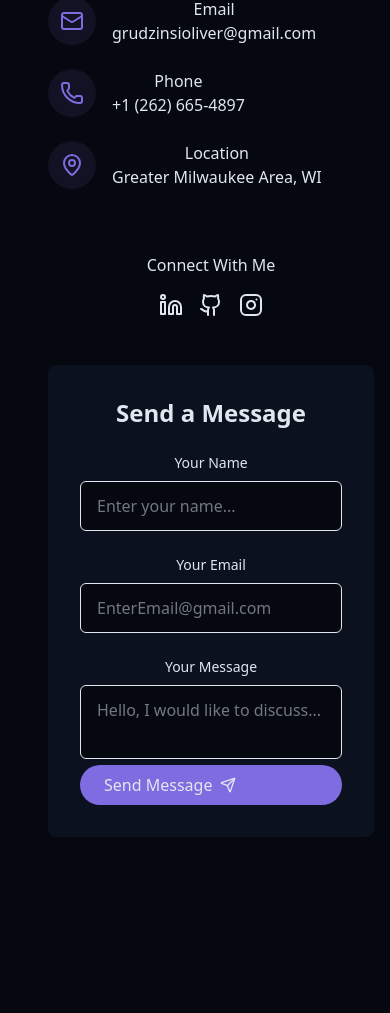
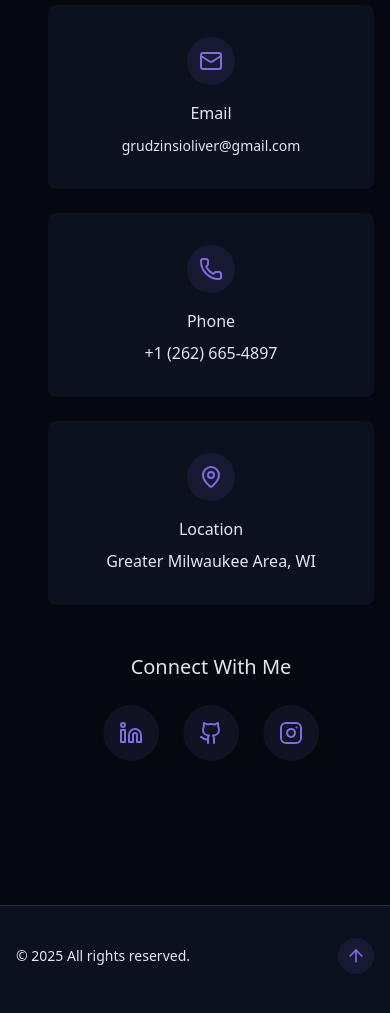
Before and after one commit to grudzinskio/Personal_Website, a React (Vite) app: page / in a window 390 px wide. Shown: the part 4989-6002 px from the top of the page. Before the commit the page ends 5922 px from the top, so only its background shows below. Built offline with nearby package versions, Linux system fonts and the light colour scheme.

Commit message:
pretty much finished full template

```diff
--- a/src/components/ContactSection.jsx
+++ b/src/components/ContactSection.jsx
@@ -1,146 +1,95 @@
-import { Github, Instagram, Linkedin, Mail, MapPin, Phone, Send } from "lucide-react";
-import { cn } from "@/lib/utils";
+import { Github, Instagram, Linkedin, Mail, MapPin, Phone } from "lucide-react";
+
 export const ContactSection = () => {
-
-    const handleSubmit = (e) => {
-        e.preventDefault();
-        setTimeout(() => {}, 1500)
-    }
-
     return (
         <section id="contact" className="py-24 px-4 relative bg-secondary/30">
-            <div className="container mx-auto max-w-5xl">
-                <h2 className="text-3xl md:text-4xl font-bol d mb-4 text-center">
-                    Get In <span className="text-primary"> Touch</span>
+            <div className="container mx-auto max-w-4xl">
+                <h2 className="text-3xl md:text-4xl font-bold mb-4 text-center">
+                    Get In <span className="text-primary">Touch</span>
                 </h2>
 
                 <p className="text-center text-muted-foreground mb-12 max-w-2xl mx-auto">
-                    Im always open to discussing new projects, creative ideas, or opportunities to be part of your visions. Feel free to reach out to me!
+                    I'm always open to discussing new projects, creative ideas, or opportunities to be part of your visions. Feel free to reach out to me!
                 </p>
 
-                <div className="grid grid-cols-1 md:grid-cols-2 gap-12">
-                    <div className="space-y-8">
-                        <h3 className="text-2xl font-semibold mb-6">Contact Information</h3>
+                <div className="max-w-3xl mx-auto">
+                    <h3 className="text-2xl font-semibold mb-8 text-center">Contact Information</h3>
 
-
-                        <div className="space-y-6 justify-center">
-                            <div className="flex items-start space-x-4">
+                    <div className="grid grid-cols-1 sm:grid-cols-2 lg:grid-cols-3 gap-6 mb-12">
+                        <div className="bg-card p-8 rounded-lg shadow-xs card-hover text-center min-h-[180px]">
+                            <div className="flex justify-center mb-4">
                                 <div className="p-3 rounded-full bg-primary/10">
-                                    <Mail className="h-6 w-6 text-primary" />{" "}
-                                </div>
-                                <div>
-                                    <h4 className="font-medium"> Email</h4>
-                                    <a href="mailto:grudzinsioliver@gmail.com" className="text-muted-foreground hover:text-primary transition-colors">
-                                        grudzinsioliver@gmail.com
-                                    </a>
+                                    <Mail className="h-6 w-6 text-primary" />
                                 </div>
                             </div>
-                            <div className="flex items-start space-x-4">
+                            <h4 className="font-medium mb-2">Email</h4>
+                            <a
+                                href="mailto:grudzinsioliver@gmail.com"
+                                className="text-muted-foreground hover:text-primary transition-colors text-sm break-words"
+                            >
+                                grudzinsioliver@gmail.com
+                            </a>
+                        </div>
+
+                        <div className="bg-card p-8 rounded-lg shadow-xs card-hover text-center min-h-[180px]">
+                            <div className="flex justify-center mb-4">
                                 <div className="p-3 rounded-full bg-primary/10">
-                                    <Phone className="h-6 w-6 text-primary" />{" "}
-                                </div>
-                                <div>
-                                    <h4 className="font-medium"> Phone</h4>
-                                    <a href="tel:+12626654897" className="text-muted-foreground hover:text-primary transition-colors">
-                                        +1 (262) 665-4897
-                                    </a>
+                                    <Phone className="h-6 w-6 text-primary" />
                                 </div>
                             </div>
-                            <div className="flex items-start space-x-4">
+                            <h4 className="font-medium mb-2">Phone</h4>
+                            <a
+                                href="tel:+12626654897"
+                                className="text-muted-foreground hover:text-primary transition-colors"
+                            >
+                                +1 (262) 665-4897
+                            </a>
+                        </div>
+
+                        <div className="bg-card p-8 rounded-lg shadow-xs card-hover text-center sm:col-span-2 lg:col-span-1 min-h-[180px]">
+                            <div className="flex justify-center mb-4">
                                 <div className="p-3 rounded-full bg-primary/10">
-                                    <MapPin className="h-6 w-6 text-primary" />{" "}
-                                </div>
-                                <div>
-                                    <h4 className="font-medium"> Location</h4>
-                                    <a href="mailto:grudzinsioliver@gmail.com" className="text-muted-foreground hover:text-primary transition-colors">
-                                        Greater Milwaukee Area, WI
-                                    </a>
+                                    <MapPin className="h-6 w-6 text-primary" />
                                 </div>
                             </div>
-                        </div>
-
-                        <div className="pt-8">
-                            <h4 className="font-medium mb-4"> Connect With Me </h4>
-                            <div className="flex space-x-4 justify-center">
-                                <a href="https://www.linkedin.com/in/grudzinskioliver/" target="_blank">
-                                    <Linkedin />
-                                </a>
-                                <a href="https://github.com/grudzinskio" target="_blank">
-                                    <Github />
-                                </a>
-                                <a href="https://www.instagram.com/olivergrud/" target="_blank">
-                                    <Instagram />
-                                </a>
-                            </div>
+                            <h4 className="font-medium mb-2">Location</h4>
+                            <span className="text-muted-foreground">
+                                Greater Milwaukee Area, WI
+                            </span>
                         </div>
                     </div>
 
-                    <div className="bg-card p-8 rounded-lg shawdow-xs">
-                        <h3 className="text-2xl font-semibold mb-6">Send a Message</h3>
-                        <form className="space-y-6">
-                            <div>
-                                <label
-                                    htmlFor="name"
-                                    className="block text-sm font-medium mb-2"
-                                >
-                                    {" "}
-                                    Your Name
-                                </label>
-                                <input
-                                    type="text"
-                                    id="name"
-                                    name="name"
-                                    required
-                                    className="w-full px-4 py-3 rounded-md border border-input bg-background focus:outline-none fous:ring-2 focus:ring-primary"
-                                    placeholder="Enter your name..."
-                                />
-                            </div>
-
-                            <div>
-                                <label
-                                    htmlFor="email"
-                                    className="block text-sm font-medium mb-2"
-                                >
-                                    {" "}
-                                    Your Email
-                                </label>
-                                <input
-                                    type="email"
-                                    id="email"
-                                    name="email"
-                                    required
-                                    className="w-full px-4 py-3 rounded-md border border-input bg-background focus:outline-none fous:ring-2 focus:ring-primary"
-                                    placeholder="EnterEmail@gmail.com"
-                                />
-                            </div>
-
-                            <div>
-                                <label
-                                    htmlFor="message"
-                                    className="block text-sm font-medium mb-2"
-                                >
-                                    {" "}
-                                    Your Message
-                                </label>
-                                <textarea
-                                    id="message"
-                                    name="message"
-                                    required
-                                    className="w-full px-4 py-3 rounded-md border border-input bg-background focus:outline-none fous:ring-2 focus:ring-primar resize-none"
-                                    placeholder="Hello, I would like to discuss..."
-                                />
-
-                                <button type="submit" className={cn("cosmic-button w-full flex items-center gap-2",
-
-                                )}>
-                                Send Message
-                                <Send size={16} />
-                                </button>
-                            </div>
-                        </form>
+                    <div className="text-center">
+                        <h4 className="font-medium mb-6 text-xl">Connect With Me</h4>
+                        <div className="flex justify-center space-x-6">
+                            <a
+                                href="https://www.linkedin.com/in/grudzinskioliver/"
+                                target="_blank"
+                                rel="noopener noreferrer"
+                                className="p-4 rounded-full bg-primary/10 hover:bg-primary/20 text-primary transition-all duration-300 hover:scale-110"
+                            >
+                                <Linkedin size={24} />
+                            </a>
+                            <a
+                                href="https://github.com/grudzinskio"
+                                target="_blank"
+                                rel="noopener noreferrer"
+                                className="p-4 rounded-full bg-primary/10 hover:bg-primary/20 text-primary transition-all duration-300 hover:scale-110"
+                            >
+                                <Github size={24} />
+                            </a>
+                            <a
+                                href="https://www.instagram.com/olivergrud/"
+                                target="_blank"
+                                rel="noopener noreferrer"
+                                className="p-4 rounded-full bg-primary/10 hover:bg-primary/20 text-primary transition-all duration-300 hover:scale-110"
+                            >
+                                <Instagram size={24} />
+                            </a>
+                        </div>
                     </div>
-
                 </div>
             </div>
-        </section>);
+        </section>
+    );
 };
--- /dev/null
+++ b/src/components/Footer.jsx
@@ -0,0 +1,13 @@
+import { ArrowUp } from "lucide-react"
+
+
+export const Footer = () => {
+    return <footer className="py-12 px-4 bg-card relative border-t border-border mt-12 pt-8 flex flex-wrap justify-between items-center">
+        {" "}
+        <p className="text-sm text-muted-foreground"> &copy; {new Date().getFullYear()} All rights reserved.</p>
+
+        <a href="#hero" className="p-2 rounded-full bg-primary/10 hover:bg-primary/20 text-primary tansition-colors">
+            <ArrowUp size={20} />
+        </a>
+    </footer>
+}
--- a/src/pages/Home.jsx
+++ b/src/pages/Home.jsx
@@ -6,6 +6,7 @@ import { AboutSection } from "../components/AboutSection";
 import { SkillsSection } from "../components/SkillsSection";
 import { ProjectsSection } from "../components/ProjectsSection";
 import { ContactSection } from "../components/ContactSection";
+import { Footer } from "../components/Footer";
 export const Home = () => {
     return <div className="min-h-screen bg-background text-foreground overflow-x-hidden">
         {/* Theme toggle */}
@@ -23,7 +24,7 @@ export const Home = () => {
             <ContactSection />
         </main>
         {/* Footer */}
-
+        <Footer />
 
     </div>;
 }
```
